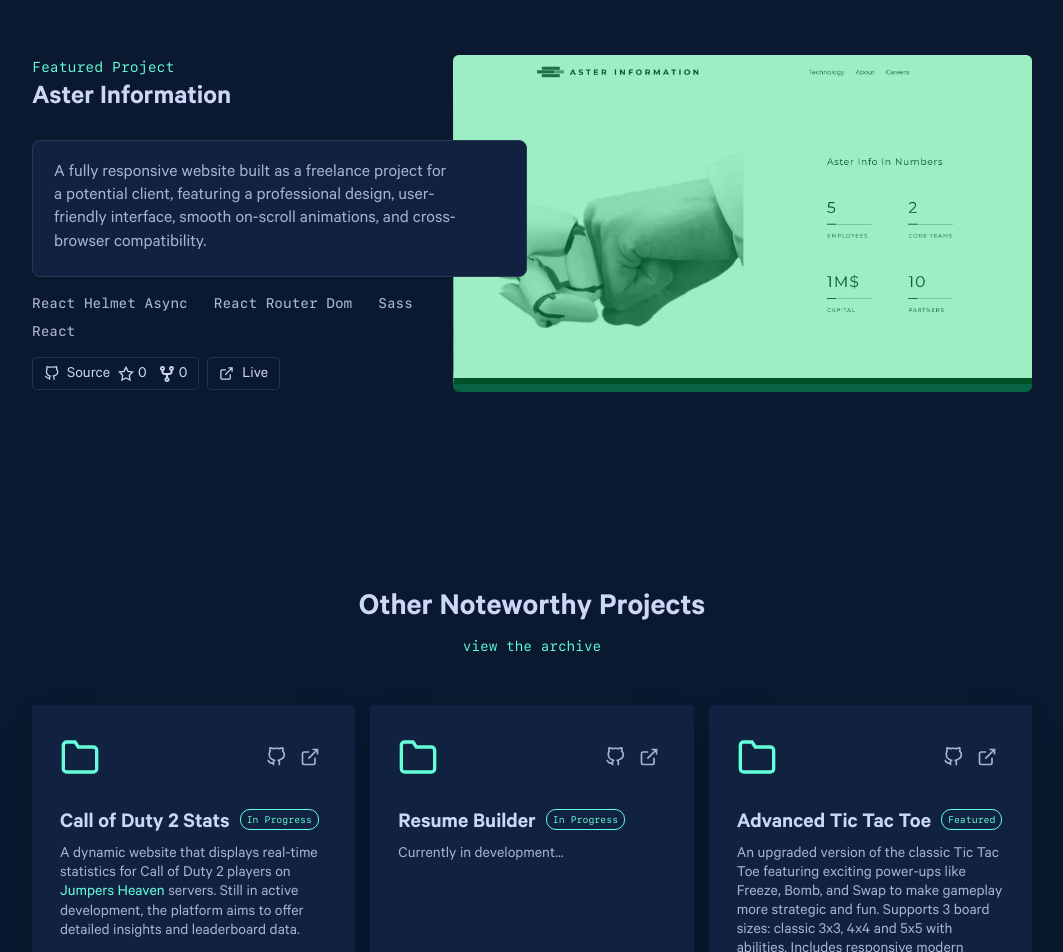
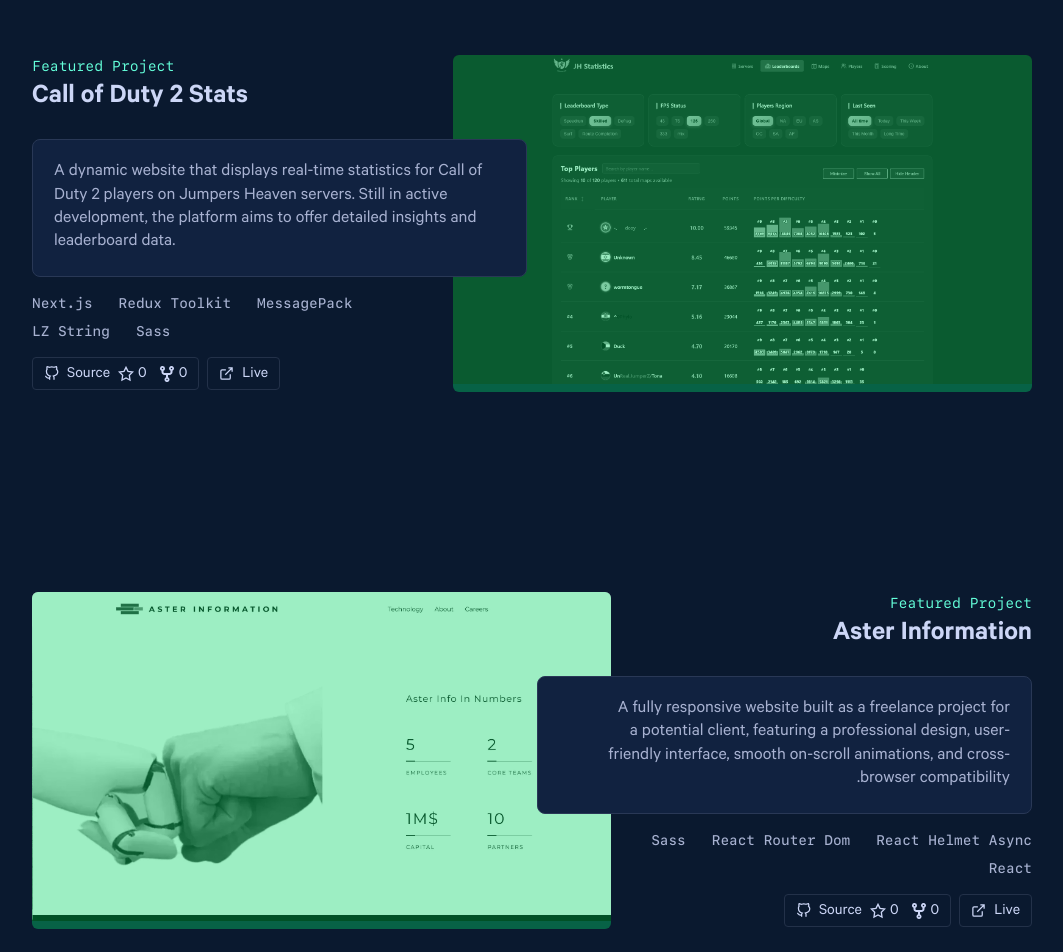
Before and after one commit to Moamal-2000/moamal-alaa, a Next.js app: page / in a window 1280 px wide. Shown: the part 2480-3432 px from the top of the page, without its empty margins (108-1171 px from the left). Built offline with nearby package versions, Linux system fonts and the light colour scheme; no server answers.

Commit message:
enhance(projects): promote 'Call of Duty 2 Stats' from other projects to featured section

```diff
--- a/src/data/otherProjects.jsx
+++ b/src/data/otherProjects.jsx
@@ -1,5 +1,3 @@
-import AnchorLink from "@/components/Shared/AnchorLink/AnchorLink";
-
 export const OTHER_PROJECTS_DATA = [
   {
     title: "Challenges with JavaScript",
@@ -68,28 +66,4 @@ export const OTHER_PROJECTS_DATA = [
     isInProgress: true,
     id: 7,
   },
-  {
-    title: "Call of Duty 2 Stats",
-    description: (
-      <>
-        A dynamic website that displays real-time statistics for Call of Duty 2
-        players on{" "}
-        <AnchorLink
-          href="https://jumpersheaven.com"
-          target="_blank"
-          rel="noopener noreferrer"
-        >
-          Jumpers Heaven
-        </AnchorLink>{" "}
-        servers. Still in active development, the platform aims to offer
-        detailed insights and leaderboard data.
-      </>
-    ),
-    year: "2025",
-    liveUrl: "https://stats.jumpersheaven.com",
-    repoUrl: "https://github.com/Moamal-2000/jumpers-heaven-statistics",
-    technologies: ["Next.js", "MessagePack", "Sass", "Redux Toolkit"],
-    isInProgress: true,
-    id: 8,
-  },
 ].reverse();
--- a/src/data/staticData.js
+++ b/src/data/staticData.js
@@ -51,6 +51,22 @@ export const FEATURED_PROJECTS = [
     id: 1,
   },
   {
+    title: "Call of Duty 2 Stats",
+    description: `A dynamic website that displays real-time statistics for Call of Duty 2
+    players on Jumpers Heaven servers. Still in active development, the platform aims to offer
+    detailed insights and leaderboard data.`,
+    technologies: [
+      "Next.js",
+      "Redux Toolkit",
+      "MessagePack",
+      "LZ String",
+      "Sass",
+    ],
+    repoUrl: "https://github.com/Moamal-2000/jumpers-heaven-statistics",
+    previewImg: "/images/call-of-duty-2-stats-project.png",
+    id: 3,
+  },
+  {
     title: "Aster Information",
     description: `A fully responsive website built as a freelance project for a potential client,
     featuring a professional design, user-friendly interface, smooth on-scroll animations,
```
Also changed, not shown: public/images/call-of-duty-2-stats-project.png (added).
